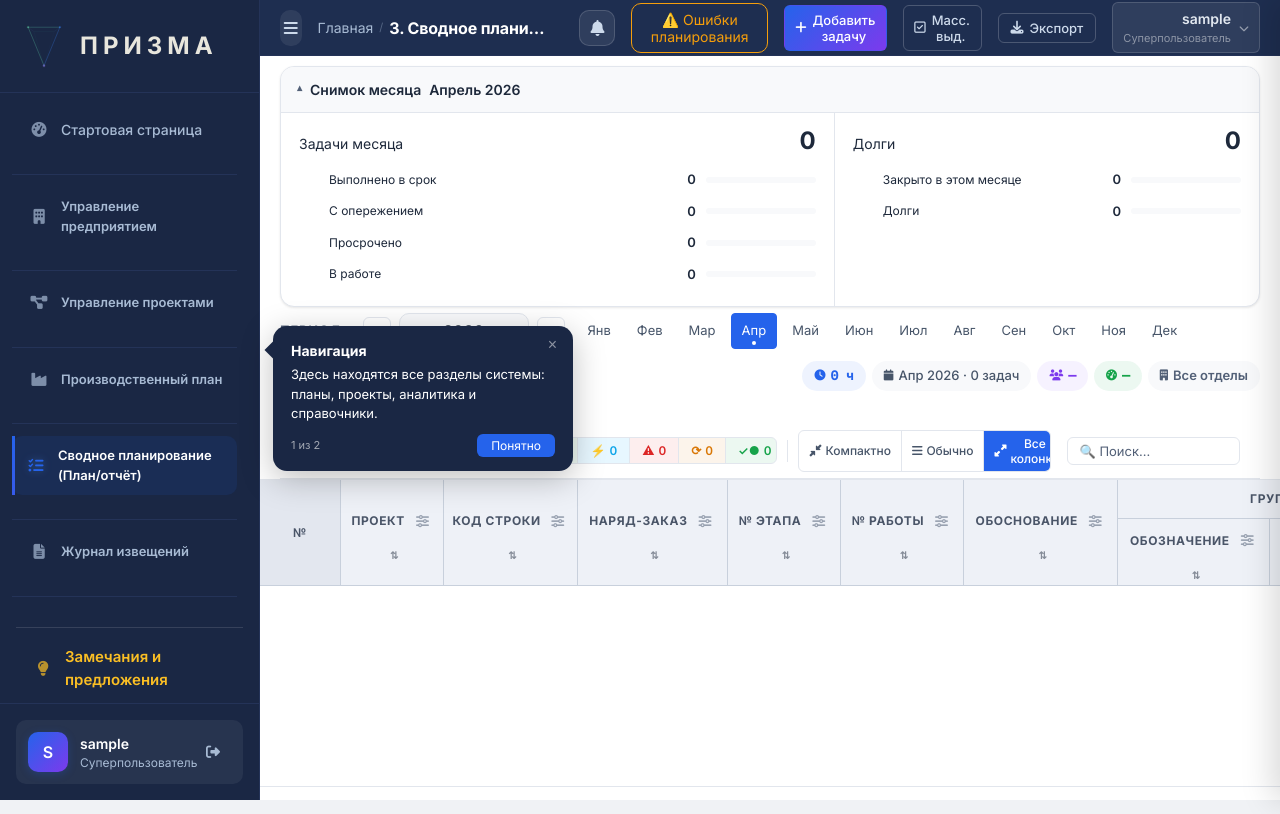
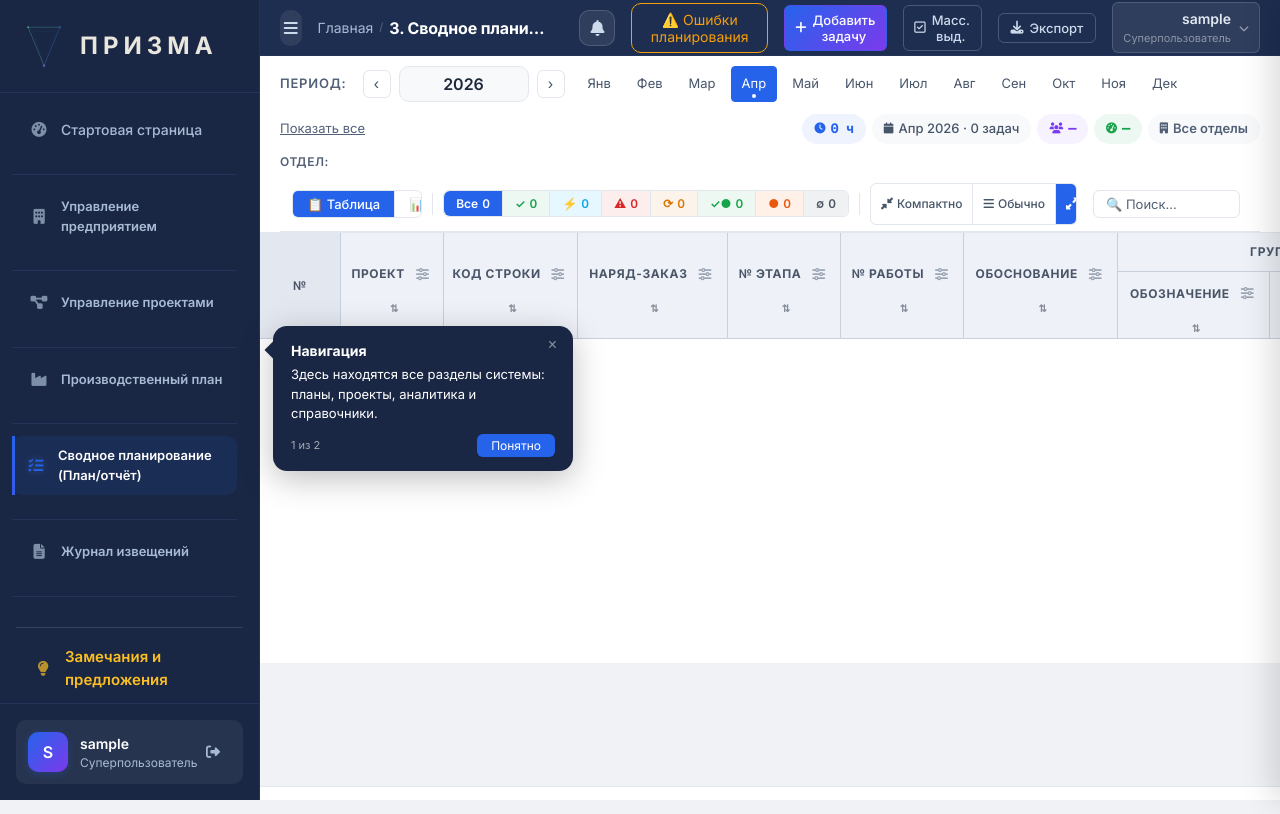
Before and after one commit to MegaPromter/Plan, a Django app: page /works/plan/ in a window 1280 px wide. Run offline with Django 3.2, Linux system fonts and the light colour scheme; the visitor is signed in with stand-in values (Sample User, id 1); data comes from the database, SQL or seed files in the repository; data that the repository does not hold is empty; parts of the project's set-up code (start-up, migrations or seed data) failed here and were passed over.

Commit message:
feat(sp): «Не распланировано» + фиксы фильтра отделов и краша renderTable
- Новый 8-й чип «Не распланировано» (∅) в снимке месяца: задачи, идущие
  по датам в М, но без plan_hours на этот месяц. Единый источник — сервер
  (classify_work_for_month), логика отражена в analytics_reports.
- Тултипы на всех чипах СП с правилами классификации; поправлен overflow
  у .status-pills, чтобы тултипы не клипались.
- Начальники отдела/зама/сектора и прочие не-user роли по умолчанию видят
  все отделы (get_visibility_filter для них Q()). Дефолт «только свой
  отдел» остаётся только для role=user без show_all_depts.
- initDeptChips() берёт список отделов из _spCfg.deptCodes (все 18),
  а не из загруженных tasks — иначе начальник не мог переключиться
  на чужой отдел через dropdown.
- onApply dept-фильтра зовёт loadMonthSnapshot() вместо
  spUpdateStatusPanel(), чтобы чипы пересчитывались сервером под
  выбранный отдел.
- profile.html: чекбокс «Показывать все отделы НТЦ» доступен для
  dept_head/dept_deputy (раньше только для ntc_*); при смене сбрасывается
  localStorage sp/pp_selected_depts.
- Фикс краша loadTasks: в renderTable использовалась необъявленная
  hasFilters → ReferenceError. Заменено на hasExtraFilters +
  spSelectedDepts.size > 0, чтобы empty-state показывался в т.ч. при
  выбранном отделе без задач.

Co-Authored-By: Claude Opus 4.7 <noreply@anthropic.com>

```diff
--- a/apps/api/views/month_snapshot.py
+++ b/apps/api/views/month_snapshot.py
@@ -8,9 +8,10 @@ GET /api/analytics/month_snapshot/
     &center_id=1         (необязательный; id НТЦ-центра)
     &project_id=12       (необязательный; id УП-проекта)
 
-Возвращает сводку по двум группам:
+Возвращает сводку по трём группам:
   1) Задачи месяца: done / done_early / overdue / inwork
   2) Долги прошлых месяцев: debt_closed / debt_hanging
+  3) Не распланированные: unplanned
 
 Правила (исторический снимок на конец выбранного месяца):
   • Долг (is_debt) — дедлайн строго ДО начала месяца М, и отчёта до начала М нет.
@@ -23,6 +24,9 @@ GET /api/analytics/month_snapshot/
   • inwork                — дедлайн > today (ещё не наступил) ИЛИ дедлайн > M_end, отчёта в M нет.
   • debt_closed           — долг, отчёт сдан в M.
   • debt_hanging          — долг, отчёта в M нет.
+  • unplanned             — задача попадает в таблицу СП за этот месяц по датам
+    (date_start..date_end пересекает M, или используется deadline),
+    НО план-часов на M нет, и это не долг, и не закрыта отчётом до начала M.
 """
 
 from datetime import date
@@ -84,6 +88,53 @@ def _as_date(value):
     return value
 
 
+def classify_work_for_month(work, year, month, today=None):
+    """
+    Публичная обёртка над `_classify` для использования из других модулей
+    (аналитика-отчёты и т.п.). Гарантирует одинаковые правила классификации
+    во всех местах, где считается «задача месяца» / «долг».
+
+    work ДОЛЖЕН иметь атрибут `_first_report_date` — дата первого отчёта
+    (приходит через Subquery в queryset'е; см. MonthSnapshotView).
+    """
+    if today is None:
+        today = timezone.now().date()
+    m_start, m_end = _month_bounds(year, month)
+    return _classify(work, year, month, m_start, m_end, today)
+
+
+def _intersects_month(work, m_start, m_end):
+    """
+    Проверяет, пересекает ли интервал задачи выбранный месяц [M_start, M_end).
+
+    Повторяет логику /api/tasks/ (tasks.py): берётся date_start..date_end,
+    если date_end пуст — используется deadline. Если все даты пусты — считаем
+    задачу «всегда активной».
+    """
+    ds = work.date_start
+    de = work.date_end
+    dl = getattr(work, "deadline", None)
+
+    if ds is None and de is None and dl is None:
+        return True
+
+    # date_start..date_end
+    if ds is not None and de is not None:
+        return ds < m_end and de >= m_start
+    # date_start есть, date_end нет — используем deadline
+    if ds is not None and de is None and dl is not None:
+        return ds < m_end and dl >= m_start
+    if ds is not None and de is None and dl is None:
+        return ds < m_end
+    # date_start нет, date_end есть
+    if ds is None and de is not None:
+        return de >= m_start
+    # date_start нет, date_end нет, есть deadline
+    if ds is None and de is None and dl is not None:
+        return dl >= m_start
+    return False
+
+
 def _classify(work, year, month, m_start, m_end, today):
     """
     Возвращает код статуса для задачи в снимке месяца (year, month).
@@ -95,6 +146,7 @@ def _classify(work, year, month, m_start, m_end, today):
       - "done_early"    — задача месяца, выполнена с опережением
       - "overdue"       — задача месяца, просрочена
       - "inwork"        — задача месяца, в работе
+      - "unplanned"     — в таблице СП за М по датам, но нет план-часов на М
       - None            — задача не попадает в снимок месяца
     """
     deadline = work.date_end
@@ -115,6 +167,13 @@ def _classify(work, year, month, m_start, m_end, today):
     # 2) Не долг — проверяем, попадает ли в «задачи месяца»
     has_plan = _has_plan_in_month(work.plan_hours, year, month)
     if not has_plan:
+        # Нет план-часов на М. Если задача по датам всё равно идёт в таблице
+        # СП за этот месяц и отчёт не сдан до начала М — это «не распланировано».
+        reported_before_month = first_report is not None and first_report < m_start
+        if reported_before_month:
+            return None
+        if _intersects_month(work, m_start, m_end):
+            return "unplanned"
         return None
 
     if deadline and m_start <= deadline < m_end:
@@ -175,13 +234,24 @@ class MonthSnapshotView(APIView):
         # plan_hours_key — ключ для поиска «на этот месяц»
         plan_key = f"{year:04d}-{month:02d}"
 
+        # Снимку нужны только id, date_end, plan_hours и дата первого отчёта —
+        # связанные объекты (department/sector/executor/project) не используются.
+        # Убираем select_related, используем only() — tysячи задач были главным
+        # источником тормозов.
         qs = (
             Work.objects.filter(vis_q, show_in_plan=True)
             .annotate(
                 _has_reports=has_reports,
                 _first_report_date=first_report,
             )
-            .select_related("department", "sector", "executor", "project", "pp_project")
+            .only(
+                "id",
+                "date_start",
+                "date_end",
+                "deadline",
+                "plan_hours",
+                "show_in_plan",
+            )
         )
 
         # Фильтры по подразделению / проекту
@@ -204,12 +274,31 @@ class MonthSnapshotView(APIView):
             except ValueError:
                 pass
 
-        # Сужаем выборку ДО Python-классификации:
+        # Сужаем выборку ДО Python-классификации.
         # В снимок потенциально входят:
         #   а) задачи с plan_hours на этот месяц (кандидаты на «задачу месяца»);
-        #   б) задачи с дедлайном до M_start (кандидаты на долг).
-        # Работы, у которых ни того ни другого — отсекаем, чтобы не тянуть лишнее.
-        qs = qs.filter(Q(plan_hours__has_key=plan_key) | Q(date_end__lt=m_start))
+        #   б) задачи с дедлайном до M_start (кандидаты на долг);
+        #   в) задачи, интервал которых пересекает месяц по датам
+        #      (кандидаты на «не распланировано» — без план-часов, но в работе).
+        intersect_q = (
+            Q(date_start__isnull=True, date_end__isnull=True, deadline__isnull=True)
+            | Q(date_start__lt=m_end, date_end__gte=m_start)
+            | Q(date_start__lt=m_end, date_end__isnull=True, deadline__gte=m_start)
+            | Q(
+                date_start__lt=m_end,
+                date_end__isnull=True,
+                deadline__isnull=True,
+            )
+            | Q(date_end__gte=m_start, date_start__isnull=True)
+            | Q(
+                date_end__isnull=True,
+                deadline__gte=m_start,
+                date_start__isnull=True,
+            )
+        )
+        qs = qs.filter(
+            Q(plan_hours__has_key=plan_key) | Q(date_end__lt=m_start) | intersect_q
+        )
 
         # ── Классификация в Python ──────────────────────────────────
         buckets = {
@@ -219,6 +308,7 @@ class MonthSnapshotView(APIView):
             "inwork": 0,
             "debt_closed": 0,
             "debt_hanging": 0,
+            "unplanned": 0,
         }
         task_ids_by_bucket = {k: [] for k in buckets}
 
@@ -280,5 +370,9 @@ class MonthSnapshotView(APIView):
                         "hanging": task_ids_by_bucket["debt_hanging"],
                     },
                 },
+                "unplanned": {
+                    "total": buckets["unplanned"],
+                    "task_ids": task_ids_by_bucket["unplanned"],
+                },
             }
         )
--- a/static/css/components.css
+++ b/static/css/components.css
@@ -1175,7 +1175,7 @@ tr.row-pinned td:first-child::after {
   bottom: auto;
   top: calc(100% + 6px);
 }
-/* Статус-пилюли — показ снизу */
+/* Статус-пилюли — показ снизу, с переносом длинного текста */
 .status-pills .sp[data-tip]::after {
   font-family: var(--sans, system-ui, sans-serif);
   font-weight: 500;
@@ -1183,6 +1183,11 @@ tr.row-pinned td:first-child::after {
   border-radius: 8px;
   bottom: auto;
   top: calc(100% + 6px);
+  white-space: normal;
+  width: max-content;
+  max-width: 280px;
+  line-height: 1.4;
+  text-align: left;
 }
 /* Вкладки и кнопки тулбара — тултип снизу */
 .seg-group .seg-btn[data-tip]::after,
--- a/static/css/plan.css
+++ b/static/css/plan.css
@@ -548,6 +548,11 @@ thead th:first-child {
   border: 1px solid var(--border);
   border-radius: var(--radius-sm);
   overflow: hidden;
+}
+/* Для status-pills overflow отключён — иначе тултипы чипов обрезаются.
+   Скругление крайних элементов задаётся внутри самих чипов. */
+.seg-group.status-pills {
+  overflow: visible;
 }
 .seg-btn {
   padding: 5px 14px;
@@ -2090,7 +2095,8 @@ button.mf-trigger.mf-icon::after {
   padding: 0;
   border: 1px solid var(--border);
   border-radius: var(--radius-sm);
-  overflow: hidden;
+  /* overflow: hidden убран — обрезал тултипы чипов. Скругление крайних
+     элементов задаём через border-radius:first/last-child ниже. */
 }
 .view-tabs .status-pills .sp {
   border-radius: 0;
@@ -2101,8 +2107,14 @@ button.mf-trigger.mf-icon::after {
   margin: 0;
   height: auto;
 }
+.view-tabs .status-pills .sp:first-child {
+  border-top-left-radius: var(--radius-sm);
+  border-bottom-left-radius: var(--radius-sm);
+}
 .view-tabs .status-pills .sp:last-child {
   border-right: none;
+  border-top-right-radius: var(--radius-sm);
+  border-bottom-right-radius: var(--radius-sm);
 }
 /* Бледные цвета по умолчанию, яркие при active */
 .view-tabs .sp-all {
@@ -2162,6 +2174,15 @@ button.mf-trigger.mf-icon::after {
 }
 .view-tabs .sp-debt.active {
   background: rgb(249, 115, 22);
+  color: #fff;
+}
+/* Не распланировано — серый (нейтральный сигнал «нужно дозаполнить») */
+.view-tabs .sp-unplanned {
+  background: rgba(107, 114, 128, 0.1);
+  color: rgb(75, 85, 99);
+}
+.view-tabs .sp-unplanned.active {
+  background: rgb(107, 114, 128);
   color: #fff;
 }
 
--- a/templates/works/plan_spa.html
+++ b/templates/works/plan_spa.html
@@ -32,73 +32,6 @@
 {% block content %}
 <!-- ══ Тулбар: период + поиск ══════════════════════════════════════════ -->
 <div class="toolbar" id="toolbar">
-<!-- ══ Снимок месяца (внутри тулбара: его высота учитывается в --toolbar-h) -->
-<section class="snapshot" id="monthSnapshot" aria-label="Снимок месяца">
-  <header class="snapshot__header" onclick="toggleSnapshot()">
-    <div class="snapshot__title">
-      <span class="snapshot__chevron" aria-hidden="true">▾</span>
-      <span>Снимок месяца</span>
-      <span class="snapshot__month" id="snapMonthLabel">—</span>
-    </div>
-    <div class="snapshot__summary-inline" id="snapSummaryInline">
-      <span class="snap-inline snap-inline--month">План: <b id="snapInlineMonth">—</b></span>
-      <span class="snap-inline snap-inline--debt">Долги: <b id="snapInlineDebt">—</b></span>
-    </div>
-  </header>
-  <div class="snapshot__body">
-    <!-- Задачи месяца -->
-    <div class="snap-group snap-group--month">
-      <div class="snap-group__head">
-        <span class="snap-group__title">Задачи месяца</span>
-        <span class="snap-group__total" id="snapMonthTotal">0</span>
-      </div>
-      <div class="snap-row snap-row--done" data-bucket="done">
-        <span class="snap-row__dot" aria-hidden="true"></span>
-        <span class="snap-row__label">Выполнено в срок</span>
-        <span class="snap-row__count" id="snapDone">0</span>
-        <span class="snap-row__bar"><span class="snap-row__bar-fill" id="snapDoneBar" style="width:0%"></span></span>
-      </div>
-      <div class="snap-row snap-row--early" data-bucket="done_early">
-        <span class="snap-row__dot" aria-hidden="true"></span>
-        <span class="snap-row__label">С опережением</span>
-        <span class="snap-row__count" id="snapEarly">0</span>
-        <span class="snap-row__bar"><span class="snap-row__bar-fill" id="snapEarlyBar" style="width:0%"></span></span>
-      </div>
-      <div class="snap-row snap-row--overdue" data-bucket="overdue">
-        <span class="snap-row__dot" aria-hidden="true"></span>
-        <span class="snap-row__label">Просрочено</span>
-        <span class="snap-row__count" id="snapOverdue">0</span>
-        <span class="snap-row__bar"><span class="snap-row__bar-fill" id="snapOverdueBar" style="width:0%"></span></span>
-      </div>
-      <div class="snap-row snap-row--inwork" data-bucket="inwork">
-        <span class="snap-row__dot" aria-hidden="true"></span>
-        <span class="snap-row__label">В работе</span>
-        <span class="snap-row__count" id="snapInwork">0</span>
-        <span class="snap-row__bar"><span class="snap-row__bar-fill" id="snapInworkBar" style="width:0%"></span></span>
-      </div>
-    </div>
-    <!-- Долги -->
-    <div class="snap-group snap-group--debt">
-      <div class="snap-group__head">
-        <span class="snap-group__title">Долги</span>
-        <span class="snap-group__total" id="snapDebtTotal">0</span>
-      </div>
-      <div class="snap-row snap-row--debt-closed" data-bucket="debt_closed">
-        <span class="snap-row__dot" aria-hidden="true"></span>
-        <span class="snap-row__label">Закрыто в этом месяце</span>
-        <span class="snap-row__count" id="snapDebtClosed">0</span>
-        <span class="snap-row__bar"><span class="snap-row__bar-fill" id="snapDebtClosedBar" style="width:0%"></span></span>
-      </div>
-      <div class="snap-row snap-row--debt-hanging" data-bucket="debt_hanging">
-        <span class="snap-row__dot" aria-hidden="true"></span>
-        <span class="snap-row__label">Долги</span>
-        <span class="snap-row__count" id="snapDebtHanging">0</span>
-        <span class="snap-row__bar"><span class="snap-row__bar-fill" id="snapDebtHangingBar" style="width:0%"></span></span>
-      </div>
-    </div>
-  </div>
-</section>
-
   <!-- 1. Панель периода -->
   <div class="pp-period-bar">
     <span class="cal-label">Период:</span>
@@ -151,26 +84,29 @@
     <!-- Статус-фильтры: единый источник правды со Снимком месяца.
          Чип «Все» сбрасывает drill-down по корзине снимка. -->
     <div class="seg-group seg-status status-pills" id="spStatusPanel" style="display:none;">
-      <button class="sp sp-all" data-bucket="all" onclick="spFilterBucket('all')" data-tip="Все задачи выбранного месяца + долги">
+      <button class="sp sp-all" data-bucket="all" onclick="spFilterBucket('all')" data-tip="Все задачи выбранного месяца: задачи месяца + долги прошлых месяцев + не распланированные. Клик — сбросить фильтр по статусу.">
         Все <span class="num" id="spCountAll">0</span>
       </button>
-      <button class="sp sp-done" data-bucket="done" onclick="spFilterBucket('done')" data-tip="Выполнено в срок">
+      <button class="sp sp-done" data-bucket="done" onclick="spFilterBucket('done')" data-tip="Выполнено в срок: дедлайн в этом месяце, отчёт сдан в этом же месяце.">
         ✓ <span class="num" id="spCountDone">0</span>
       </button>
-      <button class="sp sp-early" data-bucket="done_early" onclick="spFilterBucket('done_early')" data-tip="Выполнено с опережением">
+      <button class="sp sp-early" data-bucket="done_early" onclick="spFilterBucket('done_early')" data-tip="Выполнено с опережением: отчёт сдан в этом месяце, а дедлайн — в следующих месяцах (или отсутствует).">
         ⚡ <span class="num" id="spCountEarly">0</span>
       </button>
-      <button class="sp sp-overdue" data-bucket="overdue" onclick="spFilterBucket('overdue')" data-tip="Просрочено (дедлайн в этом месяце, отчёта нет)">
+      <button class="sp sp-overdue" data-bucket="overdue" onclick="spFilterBucket('overdue')" data-tip="Просрочено: дедлайн в этом месяце уже наступил, но отчёта нет. Для прошедших месяцев — весь месяц считается истёкшим.">
         ⚠ <span class="num" id="spCountOverdue">0</span>
       </button>
-      <button class="sp sp-inwork" data-bucket="inwork" onclick="spFilterBucket('inwork')" data-tip="В работе">
+      <button class="sp sp-inwork" data-bucket="inwork" onclick="spFilterBucket('inwork')" data-tip="В работе: есть план-часы на этот месяц, отчёта ещё нет, дедлайн ещё не наступил или приходится на будущие месяцы.">
         ⟳ <span class="num" id="spCountInWork">0</span>
       </button>
-      <button class="sp sp-debt-closed" data-bucket="debt_closed" onclick="spFilterBucket('debt_closed')" data-tip="Долги прошлых месяцев, закрытые в этом">
+      <button class="sp sp-debt-closed" data-bucket="debt_closed" onclick="spFilterBucket('debt_closed')" data-tip="Долг закрыт в этом месяце: дедлайн был до начала месяца, отчёта до начала месяца не было, но в этом месяце его сдали.">
         ✓● <span class="num" id="spCountDebtClosed">0</span>
       </button>
-      <button class="sp sp-debt" data-bucket="debt_hanging" onclick="spFilterBucket('debt_hanging')" data-tip="Долги: дедлайн прошёл, отчёта нет">
+      <button class="sp sp-debt" data-bucket="debt_hanging" onclick="spFilterBucket('debt_hanging')" data-tip="Долг висит: дедлайн прошёл ещё до начала этого месяца, отчёта до сих пор нет.">
         ● <span class="num" id="spCountDebt">0</span>
+      </button>
+      <button class="sp sp-unplanned" data-bucket="unplanned" onclick="spFilterBucket('unplanned')" data-tip="Не распланировано: задача идёт по датам в этом месяце (интервал начало–окончание пересекает месяц), но план-часы на этот месяц не проставлены. Нужно дозаполнить план.">
+        ∅ <span class="num" id="spCountUnplanned">0</span>
       </button>
     </div>
 
```
Also changed, not shown: apps/api/views/analytics_reports.py (+111 -93 lines), static/js/analytics.js (+20 -2 lines), templates/accounts/profile.html (+8 -2 lines), static/js/plan.js.
